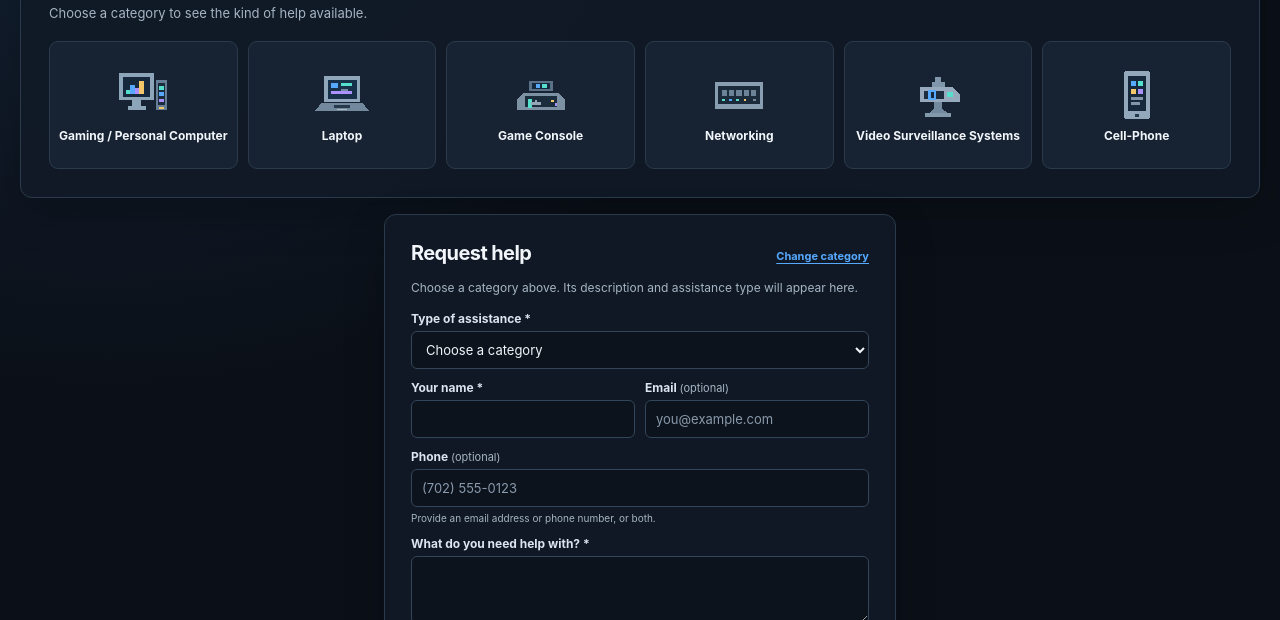
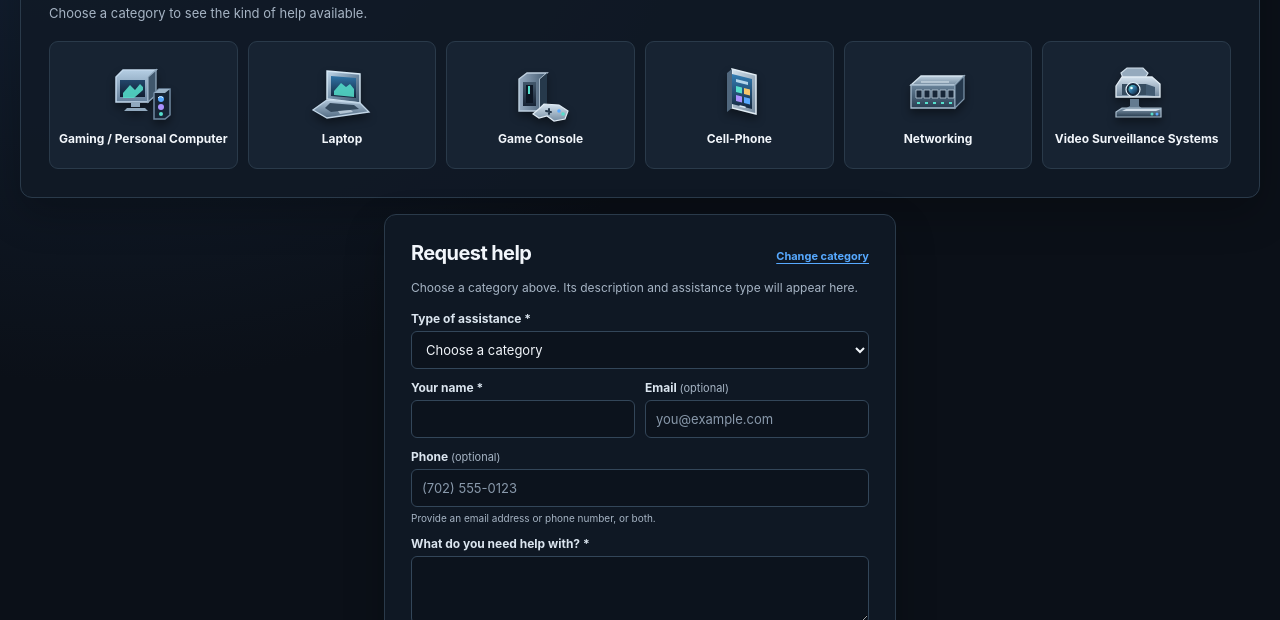
Before and after one commit to theshepherd1990/shepherdit-business-card, a website: page public/index.html in a window 1280 px wide. Shown: the part 180-800 px from the top of the page. Drawn offline with Linux system fonts and the light colour scheme.

Commit message:
Give category icons dimensional vector styling

```diff
--- a/public/index.html
+++ b/public/index.html
@@ -66,7 +66,7 @@
       .category-card:hover { border-color: #4c7a9a; background: #1a2a3a; transform: translateY(-1px); }
       .category-card[aria-pressed="true"] { border-color: var(--teal); background: var(--panel-selected); box-shadow: inset 0 0 0 1px rgba(85, 223, 204, .22); }
       .category-card:focus-visible, .button:focus-visible, .form-field input:focus-visible, .form-field select:focus-visible, .form-field textarea:focus-visible { outline: 3px solid var(--blue); outline-offset: 2px; }
-      .pixel-icon { width: 58px; height: 58px; image-rendering: pixelated; shape-rendering: crispEdges; }
+      .category-icon { width: 64px; height: 64px; filter: drop-shadow(0 5px 4px rgba(0, 0, 0, .38)); }
       .category-name { max-width: 100%; color: var(--text); font-size: 12px; font-weight: 700; line-height: 1.2; }
       .contact-panel { max-width: 940px; margin: 0 auto; padding: clamp(18px, 2.5vw, 26px); scroll-margin-top: 14px; }
       .contact-heading { display: flex; align-items: baseline; justify-content: space-between; gap: 12px; margin-bottom: 14px; }
@@ -74,7 +74,7 @@
       .required-note { margin: 0; color: var(--muted); font-size: 11px; }
       .selected-category { display: grid; grid-template-columns: 58px 1fr; align-items: center; gap: 13px; margin: 0 0 15px; padding: 10px 13px; border: 1px solid var(--line); border-radius: 8px; background: #0d1520; }
       .selected-category[hidden] { display: none; }
-      .selected-category .pixel-icon { width: 54px; height: 54px; }
+      .selected-category .category-icon { width: 54px; height: 54px; }
       .selected-category h3 { margin: 0 0 3px; color: var(--text); font-size: 14px; font-weight: 750; }
       .selected-category p { margin: 0; color: var(--muted); font-size: 12px; line-height: 1.45; }
       .selection-placeholder { margin: 0 0 15px; color: var(--muted); font-size: 12px; line-height: 1.45; }
@@ -166,70 +166,51 @@
 
           <div class="category-grid" role="group" aria-label="Choose a type of technology">
             <button class="category-card" type="button" data-category="Gaming / Personal Computer" aria-pressed="false">
-              <svg class="pixel-icon" viewBox="0 0 64 64" aria-hidden="true">
-                <g shape-rendering="crispEdges">
-                  <rect x="6" y="8" width="38" height="30" fill="#8da5b8"/><rect x="10" y="12" width="30" height="22" fill="#16283c"/>
-                  <rect x="13" y="26" width="5" height="5" fill="#55dfcc"/><rect x="18" y="21" width="5" height="10" fill="#57a9ff"/><rect x="23" y="24" width="5" height="7" fill="#aa91ff"/><rect x="28" y="17" width="5" height="14" fill="#f4c66a"/>
-                  <rect x="20" y="38" width="10" height="6" fill="#8da5b8"/><rect x="15" y="44" width="20" height="4" fill="#8da5b8"/>
-                  <rect x="46" y="15" width="13" height="34" fill="#667f96"/><rect x="49" y="19" width="7" height="24" fill="#1b2c3c"/><rect x="50" y="22" width="5" height="4" fill="#55dfcc"/><rect x="50" y="29" width="5" height="4" fill="#57a9ff"/><rect x="50" y="36" width="5" height="4" fill="#aa91ff"/><rect x="50" y="45" width="5" height="2" fill="#f4c66a"/>
-                </g>
+              <svg class="category-icon" viewBox="0 0 64 64" aria-hidden="true">
+  <defs><linearGradient id="pcTop" x2="0" y2="1"><stop stop-color="#b5cee3"/><stop offset="1" stop-color="#647f9a"/></linearGradient><linearGradient id="pcFace" x2="0" y2="1"><stop stop-color="#829db6"/><stop offset="1" stop-color="#3d566e"/></linearGradient><linearGradient id="pcScreen" x2="0" y2="1"><stop stop-color="#23476b"/><stop offset="1" stop-color="#101d31"/></linearGradient><linearGradient id="pcTower" x2="1" y2="0"><stop stop-color="#506980"/><stop offset="1" stop-color="#182637"/></linearGradient></defs>
+  <path d="m5 14 7-7h33l-8 7v25H5z" fill="url(#pcTop)" stroke="#c2d8eb" stroke-width="1.5"/><path d="m37 14 8-7v25l-8 7z" fill="#40576c" stroke="#91a9be" stroke-width="1.3"/><path d="M9 17h25v17H9z" fill="url(#pcScreen)"/><path d="m12 30 7-8 5 5 5-6 3 3v3l-9 8H12z" fill="#55dfcc" opacity=".88"/><path d="M20 39h9v5h-9zM16 45h18l3 3H13z" fill="#91a9be"/><path d="m43 30 5-4h11v26l-5 4H43z" fill="#172536" stroke="#7089a1" stroke-width="1.5"/><path d="m43 30 5-4h11l-5 4z" fill="#9ab2c8"/><circle cx="50" cy="36" r="3" fill="#57a9ff"/><circle cx="50" cy="44" r="3" fill="#aa91ff"/><circle cx="50" cy="51" r="2" fill="#55dfcc"/><path d="M47 35a3 3 0 0 1 5 0" fill="none" stroke="#d5efff" stroke-width="1"/>
 </svg>
               <span class="category-name">Gaming / Personal Computer</span>
             </button>
 
 <button class="category-card" type="button" data-category="Laptop" aria-pressed="false">
-              <svg class="pixel-icon" viewBox="0 0 64 64" aria-hidden="true">
-                <g shape-rendering="crispEdges">
-                  <rect x="12" y="11" width="40" height="29" fill="#90a7bb"/><rect x="16" y="15" width="32" height="21" fill="#18314a"/>
-                  <rect x="20" y="19" width="8" height="5" fill="#57a9ff"/><rect x="31" y="19" width="12" height="3" fill="#55dfcc"/><rect x="31" y="25" width="8" height="3" fill="#738aa1"/><rect x="20" y="28" width="23" height="3" fill="#aa91ff"/>
-                  <path d="M9 41h46l7 9H2z" fill="#72899d"/><rect x="23" y="43" width="18" height="3" fill="#263a4c"/><rect x="27" y="47" width="10" height="1" fill="#aab9c7"/>
-                </g>
+              <svg class="category-icon" viewBox="0 0 64 64" aria-hidden="true">
+  <defs><linearGradient id="lapLid" x2="1" y2="1"><stop stop-color="#c3d9eb"/><stop offset=".5" stop-color="#718da6"/><stop offset="1" stop-color="#3b536b"/></linearGradient><linearGradient id="lapScreen" x2="0" y2="1"><stop stop-color="#2f74a7"/><stop offset="1" stop-color="#14243a"/></linearGradient><linearGradient id="lapBase" x2="0" y2="1"><stop stop-color="#b0c5d8"/><stop offset="1" stop-color="#506a82"/></linearGradient></defs>
+  <path d="m17 8 33 3v29L17 36z" fill="url(#lapLid)" stroke="#d6e8f5" stroke-width="1.4"/><path d="m21 13 25 2v20l-25-2z" fill="url(#lapScreen)"/><path d="m24 28 7-8 5 4 4-3 4 5v8l-20-2z" fill="#55dfcc" opacity=".86"/><path d="m17 37 33 3 9 9-42 6-14-8z" fill="url(#lapBase)" stroke="#c2d6e7" stroke-width="1.3"/><path d="m20 40 24 2 5 4-28 3-6-4z" fill="#34495d"/><path d="m28 48 13-1 2 2-13 2z" fill="#d1dfeb" opacity=".7"/>
 </svg>
               <span class="category-name">Laptop</span>
             </button>
 
 <button class="category-card" type="button" data-category="Game Console" aria-pressed="false">
-              <svg class="pixel-icon" viewBox="0 0 64 64" aria-hidden="true">
-                <g shape-rendering="crispEdges">
-                  <path d="M12 30h40l7 8v11H5V38z" fill="#7d91a5"/><rect x="14" y="33" width="36" height="12" fill="#1b2c3c"/>
-                  <rect x="18" y="36" width="4" height="10" fill="#55dfcc"/><rect x="25" y="37" width="3" height="3" fill="#94a7ba"/><rect x="21" y="40" width="11" height="3" fill="#94a7ba"/><rect x="43" y="37" width="3" height="3" fill="#f4c66a"/><rect x="47" y="41" width="3" height="3" fill="#aa91ff"/>
-                  <rect x="19" y="16" width="26" height="12" fill="#5b7187"/><rect x="22" y="19" width="20" height="6" fill="#16283c"/><rect x="26" y="20" width="5" height="4" fill="#57a9ff"/><rect x="33" y="20" width="6" height="4" fill="#55dfcc"/>
-                </g>
+              <svg class="category-icon" viewBox="0 0 64 64" aria-hidden="true">
+  <defs><linearGradient id="consoleSide" x2="1" y2="0"><stop stop-color="#95aac0"/><stop offset="1" stop-color="#435a70"/></linearGradient><linearGradient id="consoleFront" x2="0" y2="1"><stop stop-color="#43586c"/><stop offset="1" stop-color="#172435"/></linearGradient><linearGradient id="pad" x2="0" y2="1"><stop stop-color="#d6e4ef"/><stop offset="1" stop-color="#758da3"/></linearGradient></defs>
+  <path d="m10 16 8-6h20l-7 6v32h-21z" fill="url(#consoleSide)" stroke="#bed0df" stroke-width="1.4"/><path d="m31 16 7-6v31l-7 7z" fill="#26394b"/><path d="M14 19h13v24H14z" fill="url(#consoleFront)"/><path d="M17 22h7v18h-7z" fill="#0d1725"/><path d="M20 23v8" stroke="#55dfcc" stroke-width="2"/><path d="m31 45 4-4 15 1 9 6-3 8-11 2-7-5-8 2-6-4z" fill="url(#pad)" stroke="#e0ebf4" stroke-width="1.2"/><path d="m37 48 5 1m-2-3v5" stroke="#26394d" stroke-width="2" stroke-linecap="round"/><circle cx="50" cy="48" r="1.8" fill="#57a9ff"/><circle cx="54" cy="51" r="1.8" fill="#55dfcc"/>
 </svg>
               <span class="category-name">Game Console</span>
             </button>
 
+<button class="category-card" type="button" data-category="Cell-Phone" aria-pressed="false">
+              <svg class="category-icon" viewBox="0 0 64 64" aria-hidden="true">
+  <defs><linearGradient id="phoneSide" x2="1" y2="1"><stop stop-color="#d5e3ee"/><stop offset="1" stop-color="#71879c"/></linearGradient><linearGradient id="phoneScreen" x2="0" y2="1"><stop stop-color="#347eb5"/><stop offset="1" stop-color="#15283f"/></linearGradient></defs>
+  <path d="m25 6 24 6v39l-24-6z" fill="url(#phoneSide)" stroke="#e2edf5" stroke-width="1.5"/><path d="m20 10 5-4v39l-5 4z" fill="#50677d"/><path d="m25 11 20 5v30l-20-5z" fill="url(#phoneScreen)"/><path d="m29 16 12 3v3l-12-3z" fill="#d4f0ff" opacity=".8"/><path d="m29 23 6 1.5v6L29 29z" fill="#55dfcc"/><path d="m37 25 6 1.5v6L37 31z" fill="#f4c66a"/><path d="m29 32 6 1.5v6L29 38z" fill="#aa91ff"/><path d="m37 34 6 1.5v6L37 40z" fill="#57a9ff"/><path d="m33 43 5 1.2" stroke="#d5e8f5" stroke-width="1.5" stroke-linecap="round"/>
+</svg>
+              <span class="category-name">Cell-Phone</span>
+            </button>
+
 <button class="category-card" type="button" data-category="Networking" aria-pressed="false">
-              <svg class="pixel-icon" viewBox="0 0 64 64" aria-hidden="true">
-                <g shape-rendering="crispEdges">
-                  <rect x="5" y="18" width="54" height="29" fill="#899eb1"/><rect x="9" y="22" width="46" height="20" fill="#1b2b3b"/>
-                  <rect x="13" y="26" width="6" height="7" fill="#6c8297"/><rect x="21" y="26" width="6" height="7" fill="#6c8297"/><rect x="29" y="26" width="6" height="7" fill="#6c8297"/><rect x="37" y="26" width="6" height="7" fill="#6c8297"/><rect x="45" y="26" width="6" height="7" fill="#6c8297"/>
-                  <rect x="13" y="36" width="3" height="3" fill="#55dfcc"/><rect x="21" y="36" width="3" height="3" fill="#57a9ff"/><rect x="29" y="36" width="3" height="3" fill="#55dfcc"/><rect x="37" y="36" width="3" height="3" fill="#f4c66a"/><rect x="47" y="36" width="4" height="3" fill="#71869a"/>
-                </g>
+              <svg class="category-icon" viewBox="0 0 64 64" aria-hidden="true">
+  <defs><linearGradient id="netTop" x2="0" y2="1"><stop stop-color="#bdd0df"/><stop offset="1" stop-color="#748ba0"/></linearGradient><linearGradient id="netFace" x2="0" y2="1"><stop stop-color="#69839a"/><stop offset="1" stop-color="#293e52"/></linearGradient></defs>
+  <path d="m5 22 10-9h43l-9 9z" fill="url(#netTop)" stroke="#d5e4ef" stroke-width="1.3"/><path d="M5 22h44v23H5z" fill="url(#netFace)" stroke="#a8bdcf" stroke-width="1.3"/><path d="m49 22 9-9v23l-9 9z" fill="#25384c" stroke="#7f97ac" stroke-width="1.2"/><path d="M10 27h6v8h-6zm8 0h6v8h-6zm8 0h6v8h-6zm8 0h6v8h-6zm8 0h6v8h-6z" fill="#172638" stroke="#bdcfdd" stroke-width=".8"/><path d="M11 39h3v2h-3zm8 0h3v2h-3zm8 0h3v2h-3zm8 0h3v2h-3zm8 0h3v2h-3z" fill="#55dfcc"/><path d="m15 19 28 0" stroke="#edf7ff" stroke-width="1.2" opacity=".7"/>
 </svg>
               <span class="category-name">Networking</span>
             </button>
 
 <button class="category-card" type="button" data-category="Video Surveillance Systems" aria-pressed="false">
-              <svg class="pixel-icon" viewBox="0 0 64 64" aria-hidden="true">
-                <g shape-rendering="crispEdges">
-                  <rect x="29" y="12" width="6" height="8" fill="#8096aa"/><rect x="25" y="18" width="15" height="5" fill="#8096aa"/>
-                  <path d="M12 23h36l8 8v9H12z" fill="#97aabd"/><rect x="17" y="28" width="22" height="8" fill="#1b2d3e"/><rect x="21" y="27" width="9" height="10" fill="#57a9ff"/><rect x="24" y="29" width="4" height="6" fill="#14283a"/><rect x="42" y="29" width="7" height="5" fill="#55dfcc"/>
-                  <path d="M28 40h8v7l7 5H22l6-5z" fill="#73899e"/><rect x="18" y="52" width="28" height="4" fill="#8298ab"/>
-                </g>
+              <svg class="category-icon" viewBox="0 0 64 64" aria-hidden="true">
+  <defs><linearGradient id="camBody" x2="0" y2="1"><stop stop-color="#d3e1ed"/><stop offset="1" stop-color="#71889e"/></linearGradient><linearGradient id="camLens" x2="1" y2="1"><stop stop-color="#55dfcc"/><stop offset=".45" stop-color="#3176a5"/><stop offset="1" stop-color="#112238"/></linearGradient><linearGradient id="nvr" x2="0" y2="1"><stop stop-color="#8299ad"/><stop offset="1" stop-color="#263a4d"/></linearGradient></defs>
+  <path d="m16 10 6-5h16l5 5-3 5H18z" fill="#95aabd" stroke="#d2e0eb" stroke-width="1.2"/><path d="m23 14 7 3-7 11-5-3z" fill="#647c92"/><path d="m11 23 6-9h30l8 7v13H11z" fill="url(#camBody)" stroke="#e1ebf3" stroke-width="1.3"/><path d="m17 21h24v11H17z" fill="#364c60"/><path d="m41 21 9 3v9l-9-1z" fill="#425b72"/><circle cx="28" cy="26.5" r="7" fill="#15283d" stroke="#e5f2fb" stroke-width="1.2"/><circle cx="28" cy="26.5" r="4.5" fill="url(#camLens)"/><circle cx="26.5" cy="25" r="1.3" fill="#e9ffff"/><path d="M25 36h9v7l5 4H18l7-4z" fill="#647b90"/><path d="m11 49 6-4h39v9H11z" fill="url(#nvr)" stroke="#a9bdce" stroke-width="1.2"/><path d="m17 48 4-2h35l-5 2z" fill="#d1deea"/><circle cx="47" cy="51" r="1.5" fill="#55dfcc"/><circle cx="52" cy="51" r="1.5" fill="#57a9ff"/>
 </svg>
               <span class="category-name">Video Surveillance Systems</span>
-            </button>
-
-            <button class="category-card" type="button" data-category="Cell-Phone" aria-pressed="false">
-              <svg class="pixel-icon" viewBox="0 0 64 64" aria-hidden="true">
-                <g shape-rendering="crispEdges">
-                  <rect x="18" y="5" width="28" height="54" rx="2" fill="#93a8ba"/><rect x="22" y="11" width="20" height="39" fill="#16283c"/>
-                  <rect x="25" y="16" width="6" height="6" fill="#57a9ff"/><rect x="33" y="16" width="6" height="6" fill="#55dfcc"/><rect x="25" y="25" width="6" height="6" fill="#f4c66a"/><rect x="33" y="25" width="6" height="6" fill="#aa91ff"/><rect x="25" y="34" width="14" height="3" fill="#8295a8"/><rect x="25" y="40" width="10" height="3" fill="#8295a8"/>
-                  <rect x="30" y="53" width="4" height="3" fill="#26384a"/>
-                </g>
-              </svg>
-              <span class="category-name">Cell-Phone</span>
             </button>
           </div>
 
@@ -261,9 +242,9 @@
                 <option value="Gaming / Personal Computer">Gaming / Personal Computer</option>
                 <option value="Laptop">Laptop</option>
                 <option value="Game Console">Game Console</option>
+                <option value="Cell-Phone">Cell-Phone</option>
                 <option value="Networking">Networking</option>
                 <option value="Video Surveillance Systems">Video Surveillance Systems</option>
-                <option value="Cell-Phone">Cell-Phone</option>
               </select>
             </div>
             <div class="form-row">
```
Lines whose indentation alone changed are shown as unchanged.
